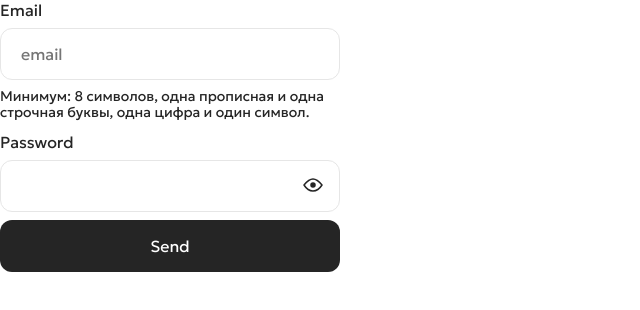
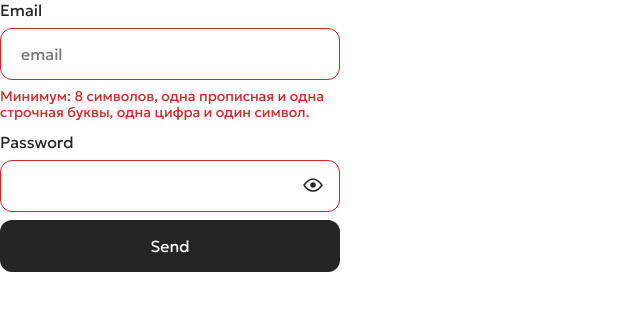
Before and after one commit to international-team-management/team-platform, a React (Vite) app in the folder frontend/: page /sign-in in a window 1280 px wide. Shown: the top 310 px of the page, without its empty margins (0-640 px from the left). Built offline with nearby package versions, Linux system fonts and the light colour scheme.

Commit message:
fix: after review

```diff
--- a/frontend/src/components/UI/button-template/Button.module.scss
+++ b/frontend/src/components/UI/button-template/Button.module.scss
@@ -20,6 +20,7 @@
   }
 
   &_disabled {
-    background-color: $main-disabled;
+    pointer-events: none;
+    cursor: not-allowed;
   }
 }
--- a/frontend/src/components/UI/button-template/ButtonTemplate.tsx
+++ b/frontend/src/components/UI/button-template/ButtonTemplate.tsx
@@ -12,7 +12,7 @@ export const ButtonTemplate:React.FC<ButtonProps> = (props) => {
   return (
     <button
       className={clsx(
-        styles.button
+        styles.button, props.isDisabled && styles.button_disabled
       )}
       disabled={props.isDisabled}
       onClick={props.onClick}
--- a/frontend/src/components/UI/input-template/InputTemplate.tsx
+++ b/frontend/src/components/UI/input-template/InputTemplate.tsx
@@ -2,7 +2,6 @@ import { nanoid } from 'nanoid';
 import React from 'react';
 import styles from './InputTemplate.module.scss';
 import clsx from 'clsx';
-import { input, isValid } from 'src/typings/constants';
 
 import {ReactComponent as Toogle} from 'assets/toogle.svg';
 
@@ -10,7 +9,8 @@ type InputProps = {
   type: string,
   name: string,
   label: string,
-  isValid?: Nullable<isValid>,
+  isValid?: boolean | undefined,
+  isPassword?: boolean,
   placeholder?: string,
   helperText?: string,
   errorText?: string,
@@ -38,8 +38,8 @@ export const Input:React.FC<InputProps> = (props) => {
           className={clsx(
             styles.input__field,
             {
-              [styles.input__field_valid]: props.isValid == isValid.VALID,
-              [styles.input__field_invalid]: props.isValid == isValid.INVALID
+              [styles.input__field_valid]: props.isValid === true,
+              [styles.input__field_invalid]: props.isValid === false
             }
           )}
           type={props.type}
@@ -52,7 +52,7 @@ export const Input:React.FC<InputProps> = (props) => {
           onClick={props.onClick}
         />
 
-        {props.name === input.PASSWORD &&
+        {props.isPassword &&
           <div
             className={clsx(
               styles.input__tooglePassword
@@ -67,14 +67,14 @@ export const Input:React.FC<InputProps> = (props) => {
         <div className={clsx(
           styles.input__helperText,
           {
-            [styles.input__helperText_valid]: props.isValid == isValid.VALID,
-            [styles.input__helperText_invalid]: props.isValid == isValid.INVALID
+            [styles.input__helperText_valid]: props.isValid === true,
+            [styles.input__helperText_invalid]: props.isValid === false
           }
         )}>
           {props.helperText}
         </div>
       }
-      {(props.errorText && props.isValid == isValid.INVALID) &&
+      {(props.errorText && props.isValid === false) &&
         <div className={styles.input__errorText}>
           {props.errorText}
         </div>
--- a/frontend/src/pages/LoginPage/LoginPage.tsx
+++ b/frontend/src/pages/LoginPage/LoginPage.tsx
@@ -1,7 +1,7 @@
 import { ChangeEvent, useState, useRef } from "react"
 import { ButtonTemplate } from "src/components/UI/button-template/ButtonTemplate";
 import { Input } from "src/components/UI/input-template/InputTemplate"
-import { input, isValid } from "src/typings/constants";
+import { input } from "src/typings/constants";
 import { helperTexts } from "src/utils/validation/helperTexts"
 
 export const LoginPage = () => {
@@ -28,20 +28,21 @@ export const LoginPage = () => {
         value={emailValue}
         placeholder='email'
         helperText={helperTexts.PASSWORD}
-        isValid={isValid.UNSET}
+        isValid={false}
         onChange={emailHandler}
       />
       <Input
         type={!showPassword ? input.PASSWORD : input.TEXT}
         name="password"
         label='Password'
-        isValid={isValid.UNSET}
+        isPassword={true}
+        isValid={false}
         ref={password}
         onToogle={showPasswordHandler}
       />
       <ButtonTemplate
         text="Send"
-        isDisabled={false}
+        isDisabled={true}
       />
     </main>
   )
--- a/frontend/src/typings/constants.ts
+++ b/frontend/src/typings/constants.ts
@@ -1,9 +1,3 @@
-export enum isValid {
-  VALID = "VALID",
-  INVALID = "INVALID",
-  UNSET = "UNSET"
-}
-
 export enum input {
   TEXT = 'text',
   PASSWORD = 'password',
```
